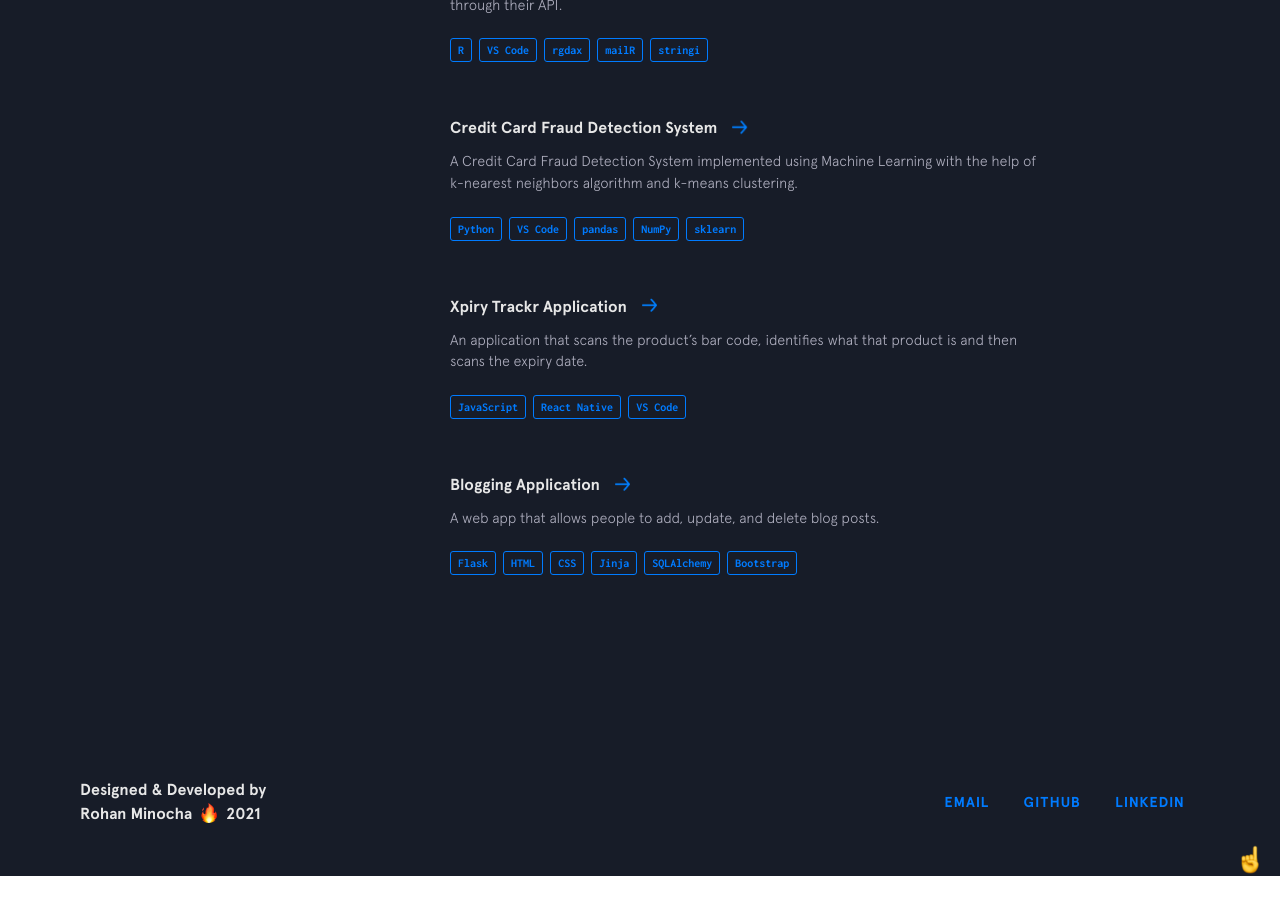
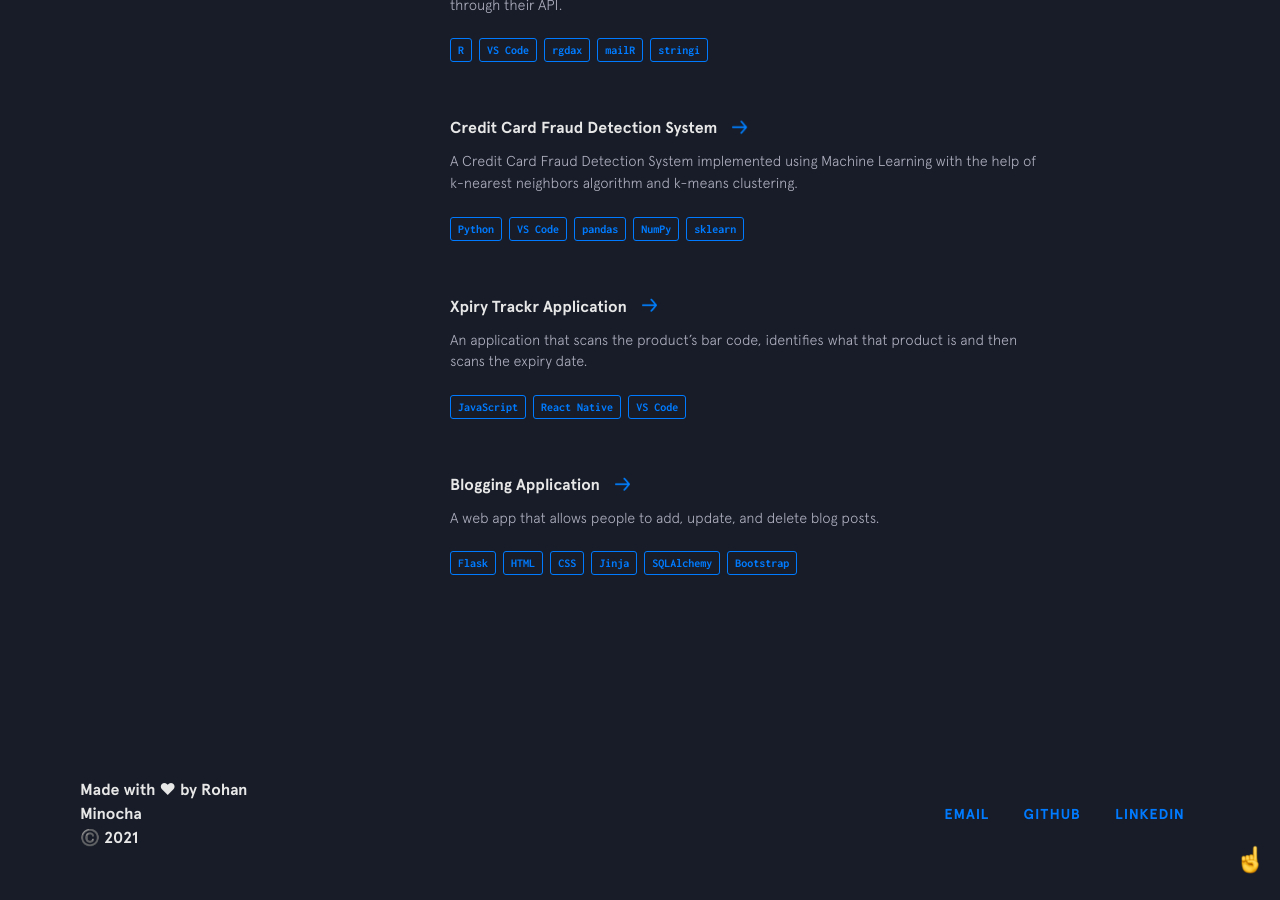
Before and after one commit to rohanxminocha/personal-website-v1, a Jekyll site: the page built from index.html, in a window 1280 px wide and 900 px high, scrolled down 2799 px. Built offline with Jekyll 4.4.1, drawn with Linux system fonts in a browser that asks for light colours; nearby versions of some CDN libraries; before the commit the page ends 3675 px from its top, so only the background shows below that.

Commit message:
Update footer.html

```diff
--- a/_includes/footer.html
+++ b/_includes/footer.html
@@ -1,12 +1,10 @@
 <footer class="footer">
   <div class="footer__copyright">
     <div class="top">
-      <span>Designed &amp; Developed by</span>
+      <span>Made with ❤ by Rohan Minocha</span>
     </div>
     <div class="bottom">
-      <span>Rohan Minocha</span>
-      <img class="emoji" src="{{site.baseurl}}/img/emojis/fire.png" alt="emoji">
-      <span>2021</span>
+      <span>©️ 2021</span>
     </div>
   </div>
   <div class="footer__links">
```
